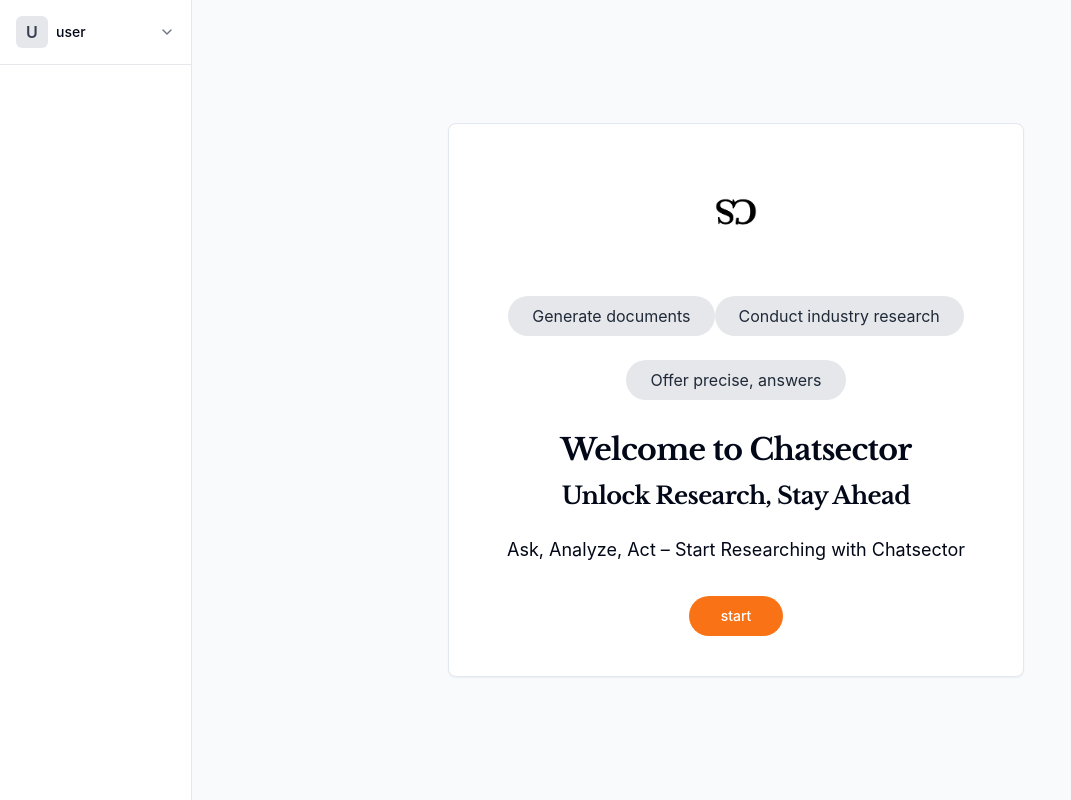
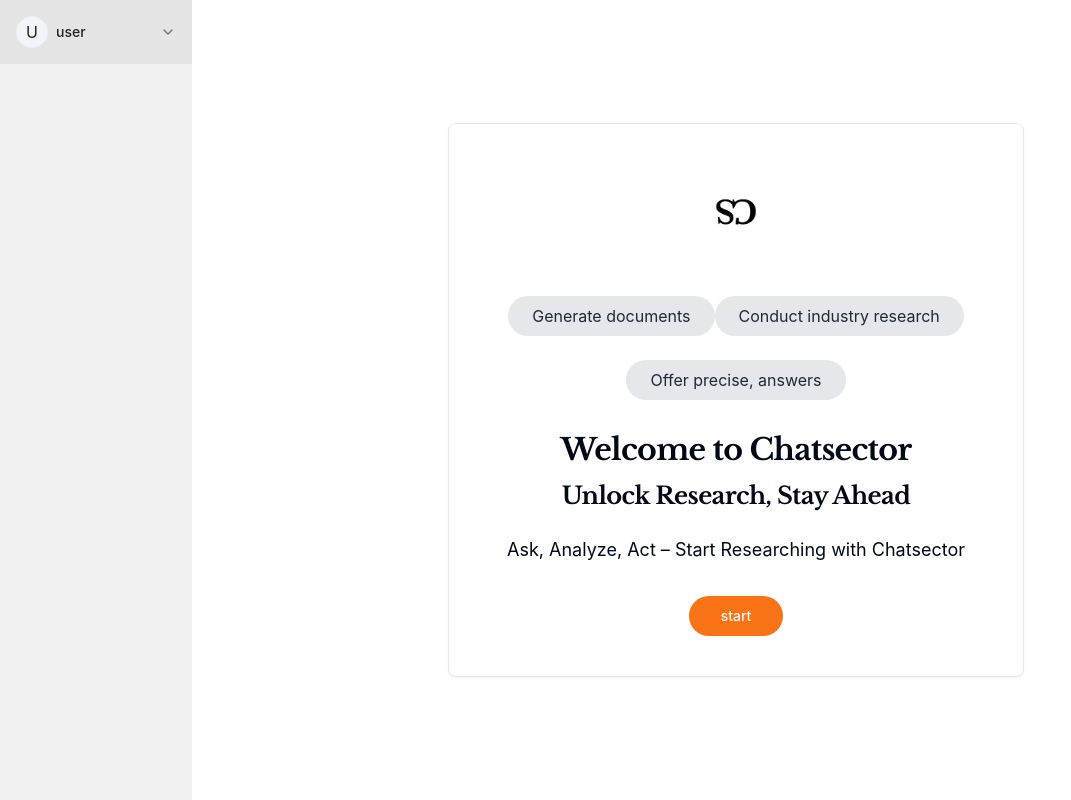
Before and after one commit to rawwud/chatsector-insight-helper, a React (Vite) app: page /dashboard in a window 1280 px wide. Shown: the whole page, without its empty margins (0-1071 px from the left). Built offline with nearby package versions, Linux system fonts and the light colour scheme.

Commit message:
Refactor dashboard UI
Refactor the dashboard UI based on the provided screenshot, including sidebar styling, input bar adjustments, and account button functionality.

```diff
--- a/src/pages/Dashboard.tsx
+++ b/src/pages/Dashboard.tsx
@@ -1,20 +1,19 @@
 
-import React, { useState } from 'react';
-import { useNavigate } from 'react-router-dom';
+import React, { useState, useRef, useEffect } from 'react';
 import { Button } from '@/components/ui/button';
 import { Input } from '@/components/ui/input';
-import { Card } from '@/components/ui/card';
-import Logo from '../components/Logo';
+import { Popover, PopoverContent, PopoverTrigger } from '@/components/ui/popover';
+import { Avatar, AvatarFallback } from '@/components/ui/avatar';
 import WelcomeCard from '../components/WelcomeCard';
-import { ArrowUp, ChevronDown } from 'lucide-react';
+import { ArrowUp, ChevronDown, Settings, LogOut, Palette } from 'lucide-react';
 
 const Dashboard = () => {
-  const navigate = useNavigate();
   const [showWelcome, setShowWelcome] = useState(true);
   const [pageName, setPageName] = useState('New page');
   const [userInput, setUserInput] = useState('');
-  const [chatHistory, setCharHistory] = useState<{type: 'user' | 'ai', content: string}[]>([]);
+  const [chatHistory, setChatHistory] = useState<{type: 'user' | 'ai', content: string}[]>([]);
   const [isEditingTitle, setIsEditingTitle] = useState(false);
+  const titleInputRef = useRef<HTMLInputElement>(null);
 
   const handleStartResearch = () => {
     setShowWelcome(false);
@@ -22,7 +21,7 @@ const Dashboard = () => {
 
   const handleSendMessage = () => {
     if (userInput.trim()) {
-      setCharHistory([...chatHistory, {type: 'user', content: userInput}, {type: 'ai', content: 'This is a placeholder AI response. The actual AI functionality will be implemented later.'}]);
+      setChatHistory([...chatHistory, {type: 'user', content: userInput}, {type: 'ai', content: 'This is a placeholder AI response. The actual AI functionality will be implemented later.'}]);
       setUserInput('');
     }
   };
@@ -52,26 +51,52 @@ const Dashboard = () => {
     }
   };
 
+  useEffect(() => {
+    if (isEditingTitle && titleInputRef.current) {
+      titleInputRef.current.focus();
+    }
+  }, [isEditingTitle]);
+
   return (
-    <div className="min-h-screen flex bg-gray-50">
-      {/* Sidebar */}
-      <div className="w-48 bg-white border-r border-gray-200 flex flex-col">
-        <div className="p-4 border-b border-gray-200 flex items-center justify-between">
-          <div className="flex items-center">
-            <div className="bg-gray-200 rounded-md w-8 h-8 flex items-center justify-center text-gray-700 font-semibold">
-              U
+    <div className="min-h-screen flex">
+      {/* Sidebar - using a light grey background */}
+      <div className="w-48 bg-[#F1F1F1] flex flex-col">
+        <Popover>
+          <PopoverTrigger asChild>
+            <div className="p-4 flex items-center justify-between cursor-pointer hover:bg-[#e5e5e5] transition-colors">
+              <div className="flex items-center">
+                <Avatar className="h-8 w-8 bg-[#d9d9d9]">
+                  <AvatarFallback className="text-[#222222]">U</AvatarFallback>
+                </Avatar>
+                <span className="ml-2 text-sm font-medium text-[#222222]">user</span>
+              </div>
+              <ChevronDown size={16} className="text-[#737373]" />
             </div>
-            <span className="ml-2 text-sm font-medium">user</span>
-          </div>
-          <ChevronDown size={16} className="text-gray-500" />
-        </div>
+          </PopoverTrigger>
+          <PopoverContent className="w-48 p-0 bg-white border border-gray-200 shadow-md rounded-md">
+            <div className="py-1">
+              <button className="w-full text-left px-4 py-2 flex items-center gap-2 hover:bg-gray-100 text-sm">
+                <Settings size={16} />
+                <span>Settings</span>
+              </button>
+              <button className="w-full text-left px-4 py-2 flex items-center gap-2 hover:bg-gray-100 text-sm">
+                <Palette size={16} />
+                <span>Customization</span>
+              </button>
+              <button className="w-full text-left px-4 py-2 flex items-center gap-2 hover:bg-gray-100 text-sm">
+                <LogOut size={16} />
+                <span>Logout</span>
+              </button>
+            </div>
+          </PopoverContent>
+        </Popover>
         <div className="flex-grow">
           {/* Sidebar content will go here in the future */}
         </div>
       </div>
 
-      {/* Main content */}
-      <div className="flex-grow flex flex-col">
+      {/* Main content - using white background */}
+      <div className="flex-grow flex flex-col bg-white">
         {showWelcome ? (
           <div className="flex-grow flex items-center justify-center p-6">
             <WelcomeCard onStart={handleStartResearch} />
@@ -82,12 +107,13 @@ const Dashboard = () => {
             <div className="border-b border-gray-200 pb-4 mb-6">
               {isEditingTitle ? (
                 <input
+                  ref={titleInputRef}
                   type="text"
                   value={pageName}
                   onChange={handleTitleChange}
                   onBlur={handleTitleBlur}
                   onKeyDown={handleTitleKeyDown}
-                  className="text-4xl font-libre text-gray-400 bg-transparent border-none focus:outline-none"
+                  className="text-4xl font-libre text-gray-400 bg-transparent border-none focus:outline-none w-full"
                   autoFocus
                 />
               ) : (
@@ -111,9 +137,7 @@ const Dashboard = () => {
                   {chatHistory.map((message, index) => (
                     <div key={index} className="space-y-2">
                       {message.type === 'user' ? (
-                        <>
-                          <div className="text-lg">{message.content}</div>
-                        </>
+                        <div className="text-lg">{message.content}</div>
                       ) : (
                         <>
                           <div className="font-medium text-lg">Answer</div>
@@ -126,17 +150,17 @@ const Dashboard = () => {
               )}
             </div>
 
-            {/* Input area */}
+            {/* Input area with specific styling from screenshot */}
             <div className="relative">
               <Input
                 placeholder="Ask about your sector"
-                className="pr-12 py-6 text-base rounded-full"
+                className="pr-12 py-6 text-base rounded-full bg-[#d9d9d9] border-none placeholder:text-[#a6a6a6] focus-visible:ring-0"
                 value={userInput}
                 onChange={(e) => setUserInput(e.target.value)}
                 onKeyDown={handleKeyDown}
               />
               <Button
-                className="absolute right-1 top-1 rounded-full w-10 h-10 p-0"
+                className="absolute right-1 top-1 rounded-full w-10 h-10 p-0 bg-[#737373] hover:bg-[#5a5a5a]"
                 onClick={handleSendMessage}
                 disabled={!userInput.trim()}
               >
```
